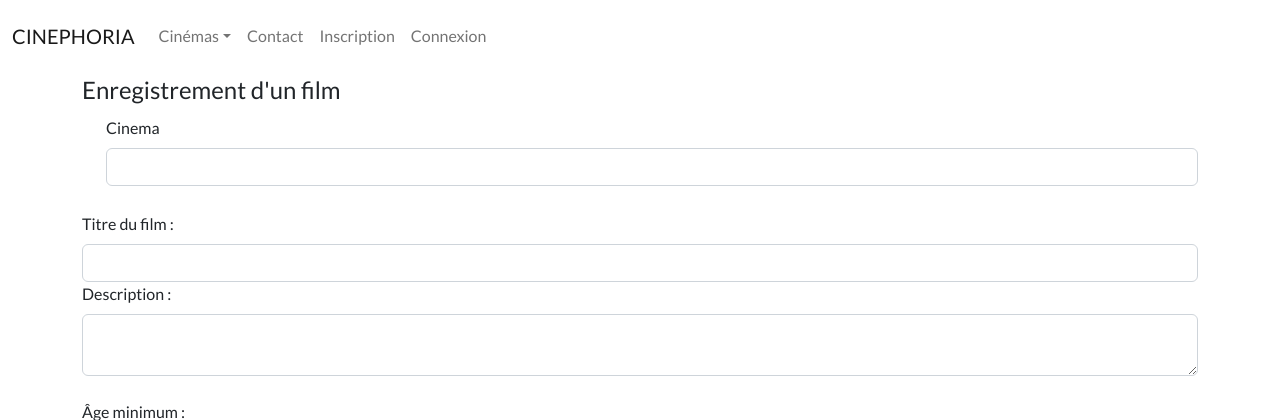
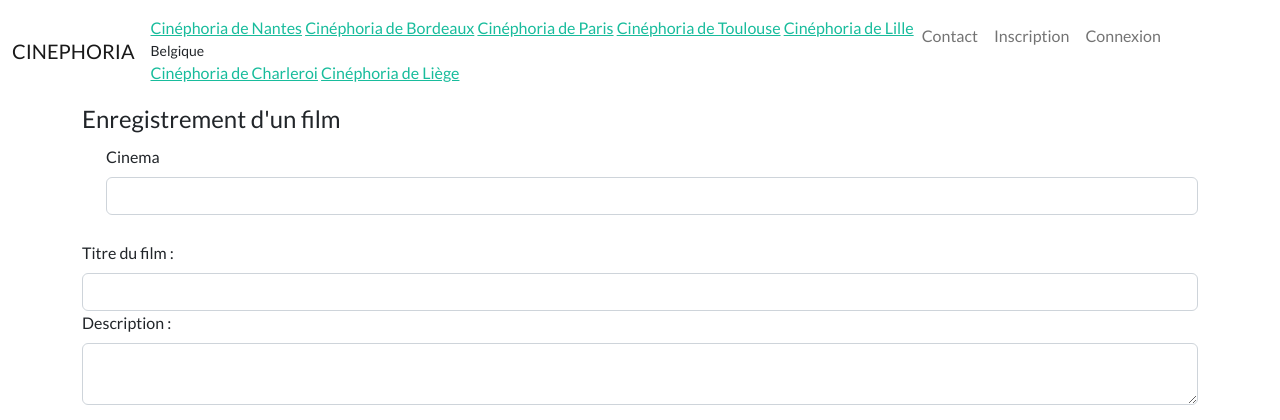
Before and after one commit to RThomasspec/Cin-phoria, a Symfony app: template templates/home/createFilm.html.twig in a window 1280 px wide. Shown: the top 420 px of the page. Run offline with Twig, Linux system fonts and the light colour scheme; the template is opened without the code that fills it, so the values that code supplies are empty; form fields are guessed from the names that the template uses; some libraries are stand-ins or nearby versions.

```diff
--- a/templates/base.html.twig
+++ b/templates/base.html.twig
@@ -21,19 +21,18 @@
 						<ul class="navbar-nav me-auto">
 
 							<li class="nav-item">
-								<a class="nav-link dropdown-toggle" data-bs-toggle="dropdown" href="#" role="button" aria-haspopup="true" aria-expanded="false">Cinémas</a>
-								<div class="dropdown-menu">
-									<a class="dropdown-item" href="{{ path('cinema_show', {'id': 1}) }}">Cinéphoria de Nantes</a>
-									<a class="dropdown-item" href="{{ path('cinema_show', {'id': 2}) }}">Cinéphoria de Bordeaux</a>
-									<a class="dropdown-item" href="{{ path('cinema_show', {'id': 3}) }}">Cinéphoria de Paris</a>
-									<a class="dropdown-item" href="{{ path('cinema_show', {'id': 4}) }}">Cinéphoria de Toulouse</a>
-									<a class="dropdown-item" href="{{ path('cinema_show', {'id': 5}) }}">Cinéphoria de Lille</a>
+
+									<a href="{{ path('cinema_show', {'id': 1}) }}">Cinéphoria de Nantes</a>
+									<a href="{{ path('cinema_show', {'id': 2}) }}">Cinéphoria de Bordeaux</a>
+									<a href="{{ path('cinema_show', {'id': 3}) }}">Cinéphoria de Paris</a>
+									<a href="{{ path('cinema_show', {'id': 4}) }}">Cinéphoria de Toulouse</a>
+									<a href="{{ path('cinema_show', {'id': 5}) }}">Cinéphoria de Lille</a>
 
 									<div class="dropdown-divider"></div>
 									<div class="dropdown-header">Belgique</div>
-									<a class="dropdown-item" href="#">Cinéphoria de Charleroi</a>
-									<a class="dropdown-item" href="#">Cinéphoria de Liège</a>
-								</div>
+									<a href="{{ path('cinema_show', {'id': 6}) }}">Cinéphoria de Charleroi</a>
+									<a href="{{ path('cinema_show', {'id': 7}) }}">Cinéphoria de Liège</a>
+
 							</li>
 							{# Devoir creer le IsGranted pou cette route  !!#}
 							{% if is_granted('ROLE_CLIENT') %}
@@ -88,7 +87,7 @@
 								</p>
 
 									<img src="{{ asset('uploads/images/' ~ film.idImage) }}" alt="{{ film.titre }}">
-									<a href="{{ path('film_show', {'id': film.id}) }}" class="btn btn-outline-success"> Sélectionenr le film</a>
+									<a href="{{ path('film_show', {'id': film.id}) }}" class="btn btn-outline-success"> Sélectionner le film</a>
 
 							</div>
 						</article>
--- a/templates/home/createFilm.html.twig
+++ b/templates/home/createFilm.html.twig
@@ -8,6 +8,7 @@
 								const horaireSeanceSelect = document.getElementById('film_horaires');
 								const prix = document.getElementById('film_prix');
 								const submitButton = document.getElementById('submit-button');
+								const inputsHoraires = document.querySelectorAll(`input[name="form[horaires][]"]`);
 
 								submitButton.disabled = true;
 
@@ -174,7 +175,13 @@ horaireSeanceSelect.addEventListener('change', async function () {
 	}
 });
 
-});
+		cinemaSelect.addEventListener('change', function(){
+	inputsHoraires.forEach(input => {
+        input.disabled = true;
+    });
+})
+
+
 
 
 	function checkCheckboxes() {
@@ -189,6 +196,8 @@ horaireSeanceSelect.addEventListener('change', async function () {
         }
     });
 								}
+
+								});
 							</script>
 {% endblock %}
 
--- a/templates/home/showFIlm.html.twig
+++ b/templates/home/showFIlm.html.twig
@@ -23,9 +23,9 @@
 		{# if personne connecté est du personnel alors l'utilisateur à un bouton qui le redirige vers le lien du film pour le modifier
 		<a href="{{film_show}}" class="btn btn-primary"> </a>
 		#}
-		{% if is_granted('ROLE_CLIENT') %}
+
 			<a href="{{ path('film_reservation', {'id': film.id}) }}" class="btn btn-outline-success"> Réserver maintenant</a>
-			{% endif %}
+
 		</article>
 
 	{% endblock %}
--- a/templates/security/login.html.twig
+++ b/templates/security/login.html.twig
@@ -28,5 +28,7 @@
 		<button class="btn btn-lg btn-primary" type="submit">
 			Sign in
 		</button>
+			<a href="{{ path('security_registration') }}" class="btn btn-outline-success"> Créer un compte</a>
+
 	</form>
 {% endblock %}
```
Also changed, not shown: templates/reservation/reservation.html.twig (+68 -9 lines), public/uploads/images/6698f38241470.jpg (added), 1 other file.
